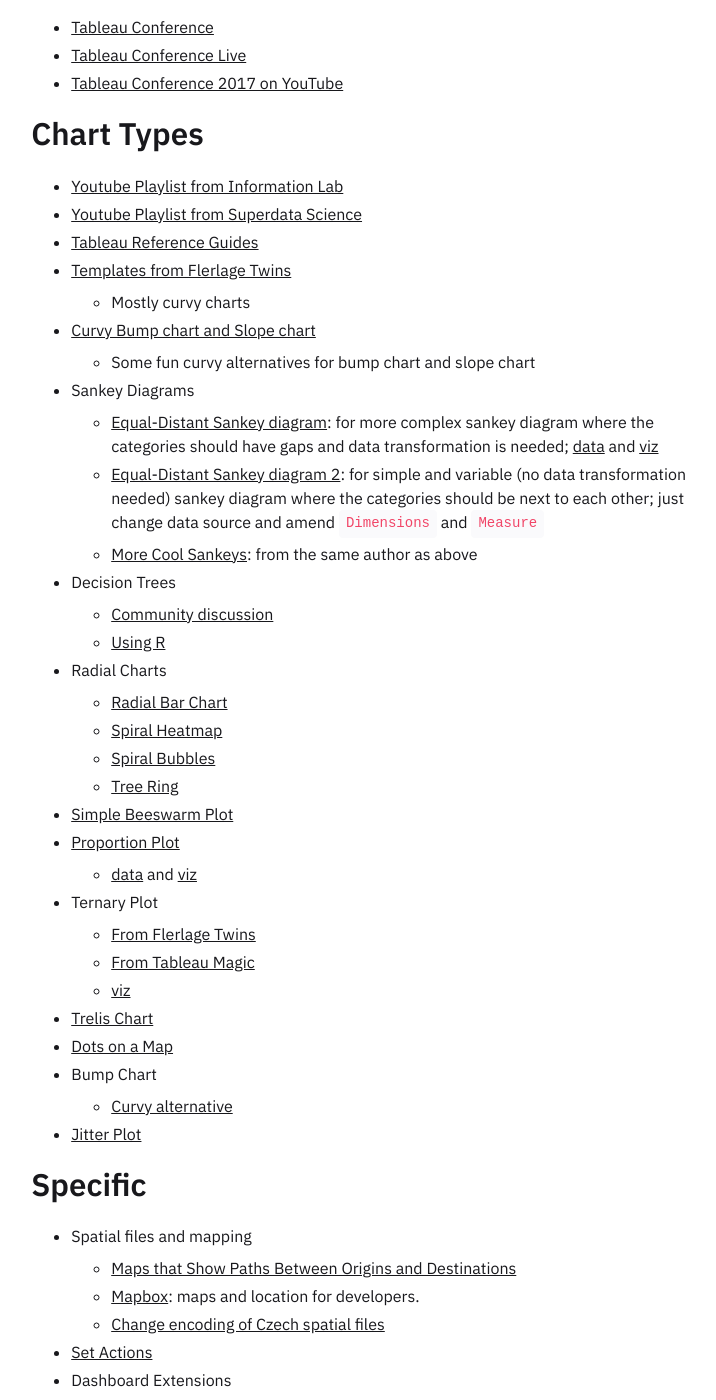
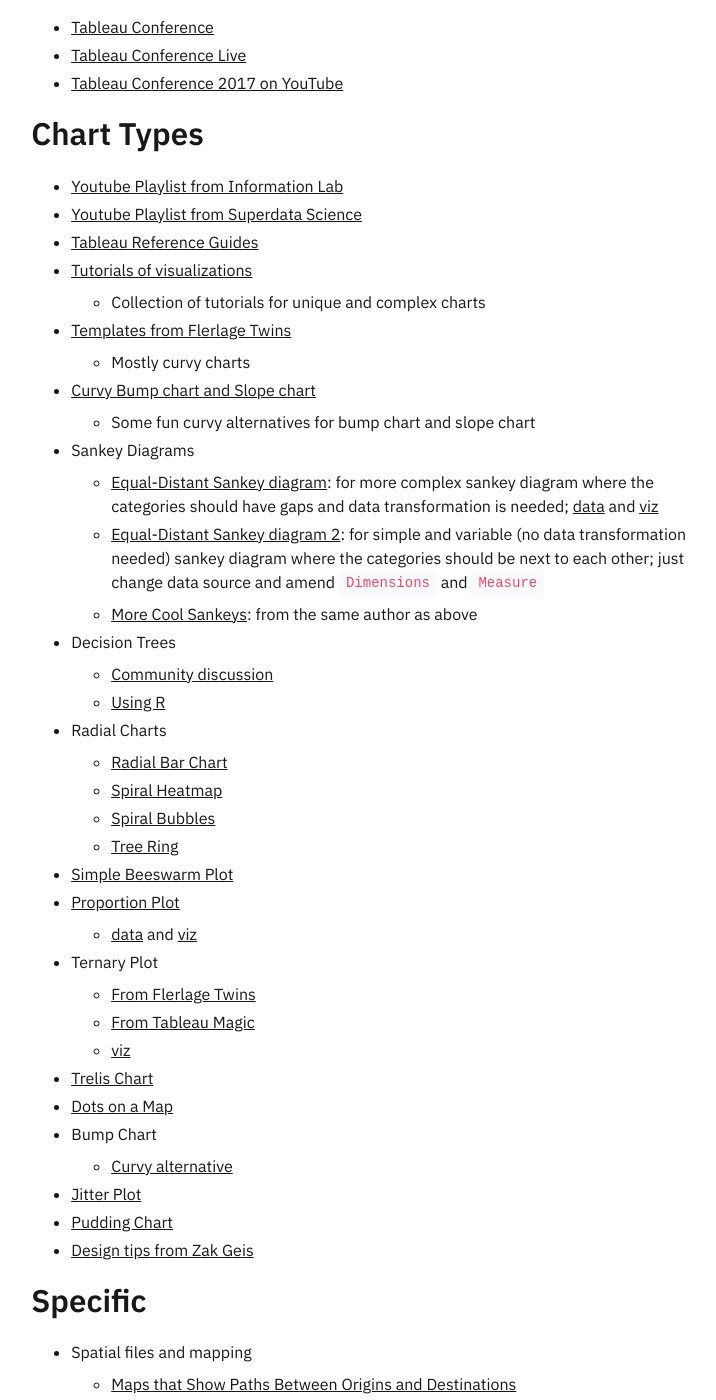
Before and after one commit to one-data-cookie/one-data-cookie.github.io, a Jekyll site: the page built from _notes/data-vis/Learn Tableau.md, in a window 1280 px wide and 1400 px high, scrolled down 1112 px. Shown: the whole window, without its empty margins (264-980 px from the left). Built offline with Jekyll 4.4.1, drawn with Linux system fonts in a browser that asks for light colours; some of the changed text lies outside the part shown.

Commit message:
sync notes and files as of 2022/12/04 19:00:07 UTC

```diff
--- a/_notes/data-vis/Learn Tableau.md
+++ b/_notes/data-vis/Learn Tableau.md
@@ -44,6 +44,8 @@
 * [Youtube Playlist from Information Lab](https://www.youtube.com/playlist?list=PL_t5OlLHbVGxFSiWXUsEQrDPvFd1Nhxiu)
 * [Youtube Playlist from Superdata Science](https://www.youtube.com/playlist?list=PLE50-dh6JzC450Hn6EjPM238yZUPs-RQ1)
 * [Tableau Reference Guides](http://www.tableaureferenceguide.com/)
+* [Tutorials of visualizations](https://public.tableau.com/app/profile/lilla.rasztik/viz/Tutorialsofvisualizations/Tutorial)
+	* Collection of tutorials for unique and complex charts
 * [Templates from Flerlage Twins](https://www.flerlagetwins.com/search/label/Templates)
 	* Mostly curvy charts
 * [Curvy Bump chart and Slope chart](https://www.flerlagetwins.com/2019/03/curvy-bump-chart-slope-chart-template_27.html)
@@ -72,6 +74,8 @@
 * Bump Chart
 	* [Curvy alternative](https://www.flerlagetwins.com/2019/03/curvy-bump-chart-slope-chart-template_27.html)
 * [Jitter Plot](https://www.thedataschool.co.uk/michael-mcfadden/tableau-tutorials-build-jitter-plot)
+* [Pudding Chart](https://vizzendata.com/2019/05/15/guest-post-how-to-create-a-plum-pudding-chart-circular-waffle-chart/)
+* [Design tips from Zak Geis](https://public.tableau.com/app/profile/zakgeis)
 
 ## Specific
 * Spatial files and mapping
```
Also changed, not shown: other parts of _notes/data-vis/Learn Tableau.md (+1 -1 lines), _notes/data-vis/Master tools for designing.md (+1 -3 lines).
